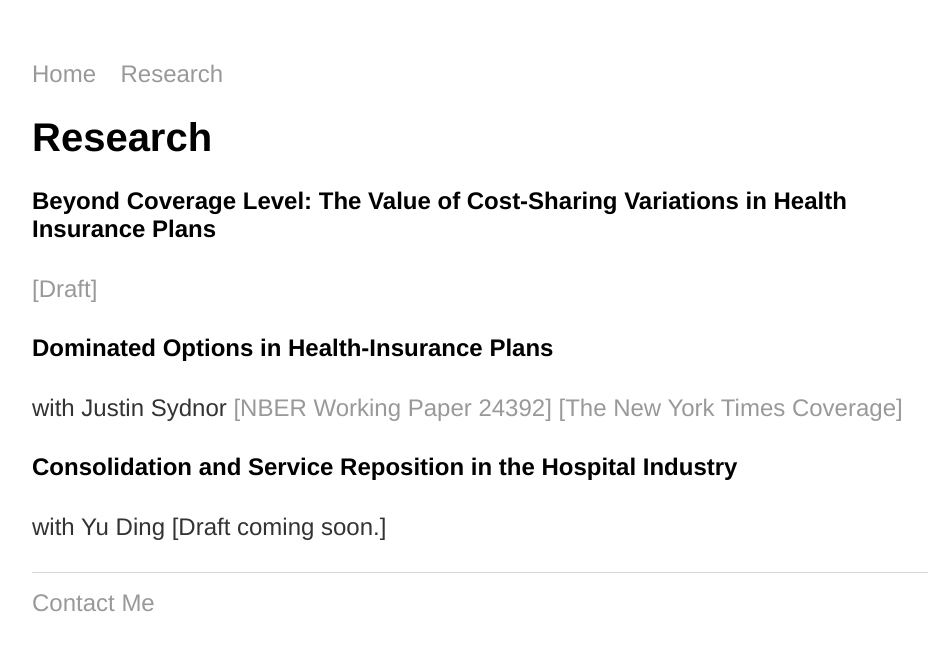
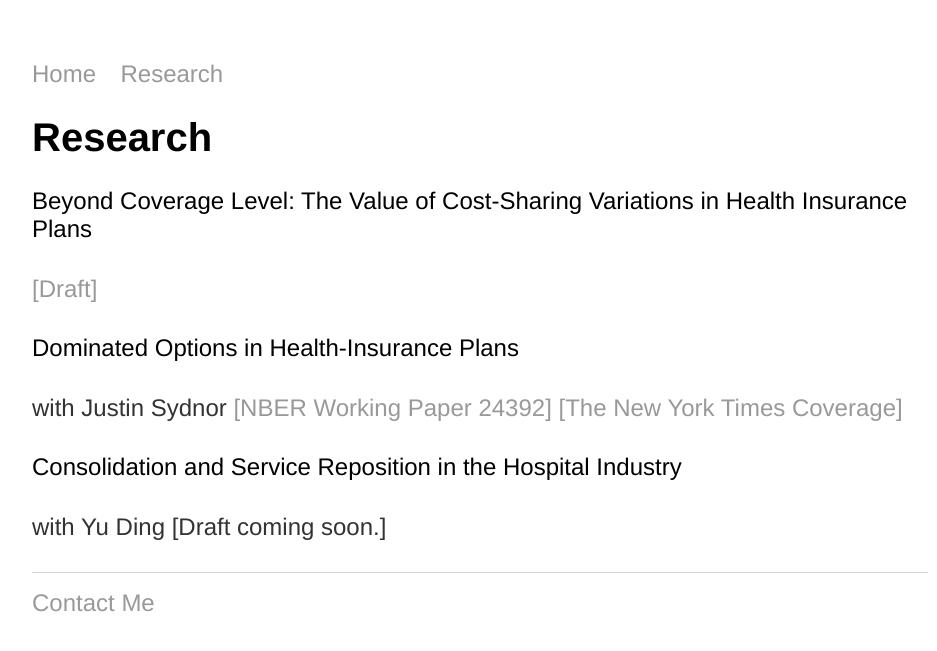
Before and after one commit to trifen/feng3hu.github.io, a Jekyll site: the page built from research.html, in a window 1280 px wide. Shown: the top 651 px of the page, without its empty margins (160-1097 px from the left). Built offline with Jekyll 4.4.1, drawn with Linux system fonts in a browser that asks for light colours.

Commit message:
Update main.css

```diff
--- a/css/main.css
+++ b/css/main.css
@@ -6,7 +6,7 @@ nav ul, footer ul {
     font-family:'Helvetica', 'Arial', 'Sans-Serif';
     padding: 0px;
     list-style: none;
-    font-weight: 200;
+    font-weight: 300;
 }
 nav ul li, footer ul li {
     display: inline;
@@ -27,7 +27,8 @@ h1 {
 h2 {
     font-size: 1.5em;
     font-family:'Helvetica', 'Arial', 'Sans-Serif';
-    margin-bottom: 10px;
+    margin-bottom: 5px;
+    font-weight: 500;
 }
 p {
     font-size: 1.5em;
```
